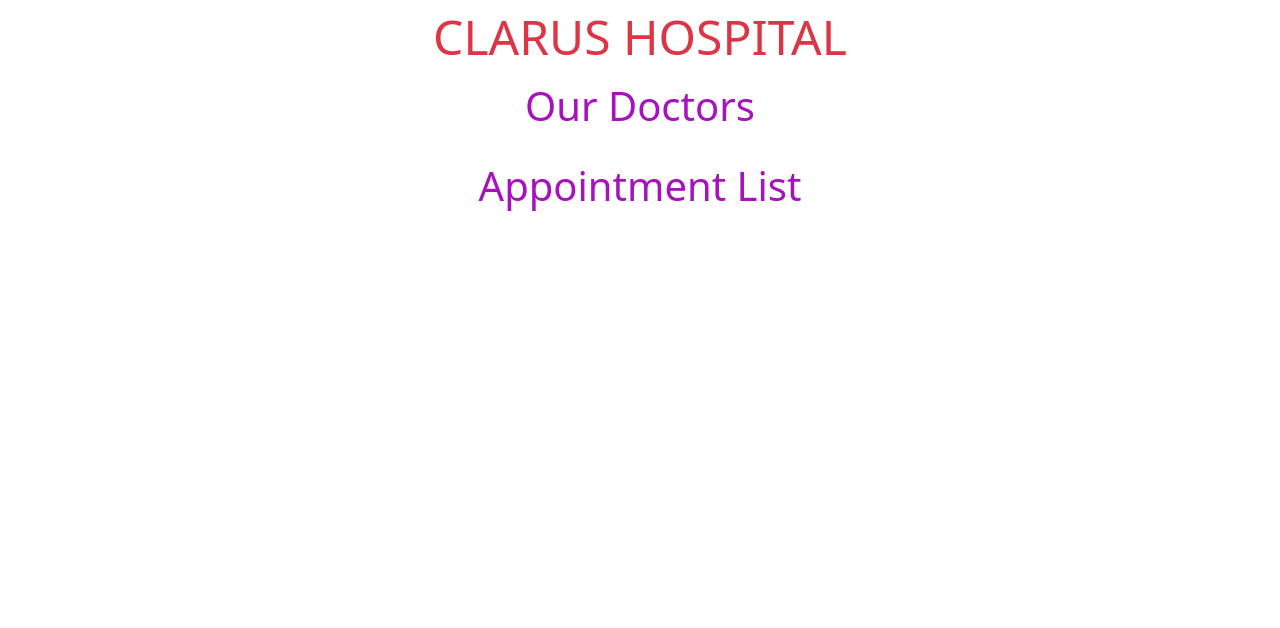
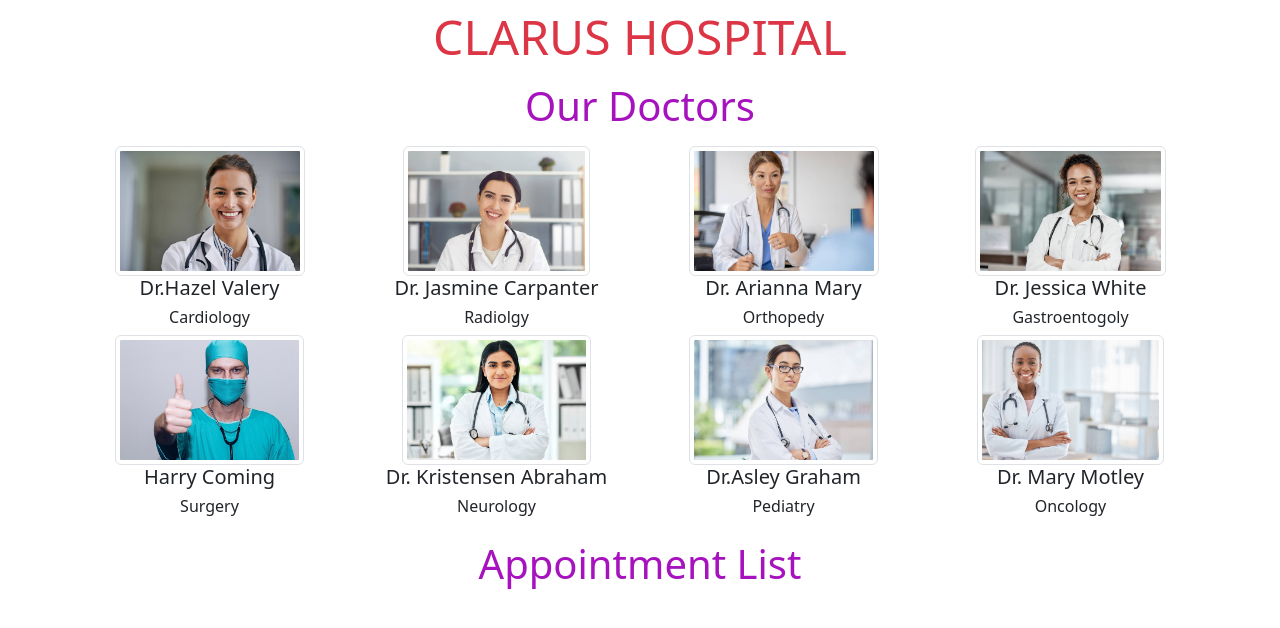
Before and after one commit to RecepKeremZeybek/hospital-app, a React (Create React App) app: page / in a window 1280 px wide. Shown: the top 628 px of the page. Built offline with nearby package versions, Linux system fonts and the light colour scheme.

Commit message:
doctor card added

```diff
--- a/src/components/Doctors.jsx
+++ b/src/components/Doctors.jsx
@@ -1,13 +1,26 @@
-import Container from "react-bootstrap/Container"
+import Container from "react-bootstrap/Container";
+import { doctorData } from "../helper/data";
+import { Col, Row } from "react-bootstrap";
 
 const Doctors = () => {
+  console.log(doctorData);
   return (
     <Container className="p-2">
       <h3 className="display-6 mb-3" style={{ color: "rgb(166, 18, 189)" }}>
         Our Doctors
       </h3>
+
+      <Row>
+        {doctorData.map(({id, img, dep, name}) => (
+          <Col xs={6} sm={4} md={3}>
+          <img src={img} alt={name} className="img-thumbnail doctor-img"/>
+          <h5>{name}</h5>
+          <h6>{dep}</h6>
+          </Col>
+        ))}
+      </Row>
     </Container>
-  )
-}
+  );
+};
 
-export default Doctors
+export default Doctors;
```
